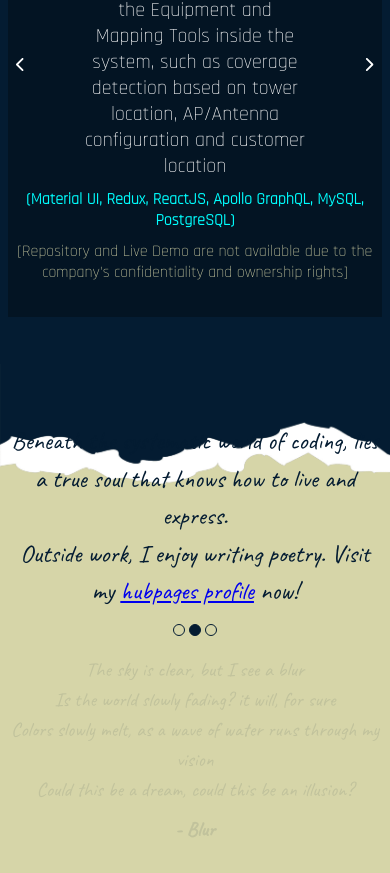
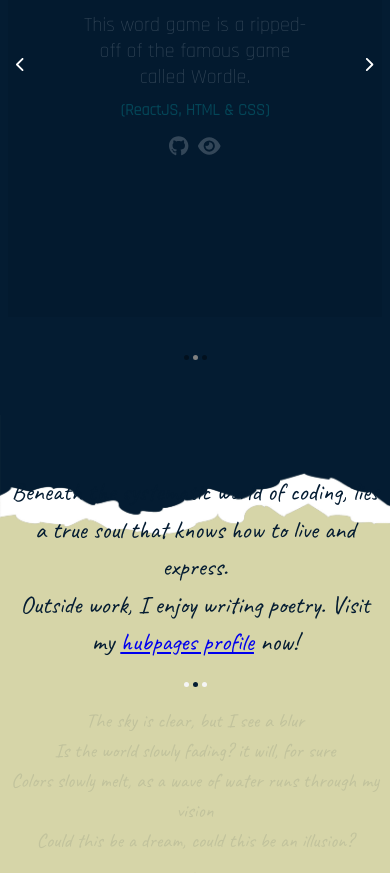
Before and after one commit to johnmarkcabusog/myportfolio, a React (Create React App) app: page / in a window 390 px wide. Shown: the part 2756-3629 px from the top of the page. Built offline with nearby package versions, Linux system fonts and the light colour scheme.

Commit message:
Responsiveness and other polishes

```diff
--- a/public/index.html
+++ b/public/index.html
@@ -2,14 +2,14 @@
 <html lang="en">
   <head>
     <meta charset="utf-8" />
-    <link rel="icon" href="%PUBLIC_URL%/favicon.ico" />
+    <link rel="icon" href="%PUBLIC_URL%/logo-jm.png" />
     <meta name="viewport" content="width=device-width, initial-scale=1" />
     <meta name="theme-color" content="#000000" />
     <meta
       name="description"
       content="Web site created using create-react-app"
     />
-    <link rel="apple-touch-icon" href="%PUBLIC_URL%/logo192.png" />
+    <link rel="apple-touch-icon" href="%PUBLIC_URL%/logo-jm.png" />
     <!--
       manifest.json provides metadata used when your web app is installed on a
       user's mobile device or desktop. See https://developers.google.com/web/fundamentals/web-app-manifest/
@@ -29,7 +29,7 @@
     <link rel="preconnect" href="https://fonts.gstatic.com" crossorigin>
     <link href="https://fonts.googleapis.com/css2?family=Caveat&family=Rajdhani:wght@300&display=swap" rel="stylesheet">
     <link rel="stylesheet" href="https://cdnjs.cloudflare.com/ajax/libs/font-awesome/4.7.0/css/font-awesome.min.css">
-    <title>React App</title>
+    <title>JM Cabusog</title>
     <script src="https://kit.fontawesome.com/a076d05399.js" crossorigin="anonymous"></script>
   </head>
   <body>
--- a/src/pages/CreativeWorks/index.js
+++ b/src/pages/CreativeWorks/index.js
@@ -23,17 +23,20 @@ const work_excerpts = [
 ];
 const CreativeWorks = () => {
   const [currentPoem, setSelectCurrentPoem] = useState(1);
+  const [interrupted, setInterrupted] = useState(false);
 
   useEffect(() => {
     let interval_id = setInterval(() => {
-      if(currentPoem === work_excerpts.length){
-        setSelectCurrentPoem(1);
-      } else {
-        setSelectCurrentPoem(currentPoem+1)
+      if (!interrupted) {
+        if (currentPoem === work_excerpts.length) {
+          setSelectCurrentPoem(1);
+        } else {
+          setSelectCurrentPoem(currentPoem + 1);
+        }
       }
     }, 6000);
     return () => clearInterval(interval_id);
-  }, [currentPoem]);
+  }, [currentPoem,interrupted]);
 
   return (
     <div id="creative-works">
@@ -56,23 +59,30 @@ const CreativeWorks = () => {
             <div
               key={index}
               className={`creative-bullet ${
-                w.id === currentPoem ? "selected-poem-bullet" : ""
+                w.id === currentPoem ? "selected" : ""
               }`}
-              onClick={() => setSelectCurrentPoem(w.id)}
+              onClick={() => {
+                setSelectCurrentPoem(w.id);
+                setInterrupted(true);
+              }}
             ></div>
           );
         })}
       </div>
 
-      {work_excerpts.map((w, index)=>{
-        return(
-          <div key={index} className={`poem-accordion ${w.id === currentPoem?'selected-excerpt':''}`}>
+      {work_excerpts.map((w, index) => {
+        return (
+          <div
+            key={index}
+            className={`poem-accordion ${
+              w.id === currentPoem ? "selected-excerpt" : ""
+            }`}
+          >
             {w.excerpt}
             <div className="piece-title">- {w.title}</div>
           </div>
-        )
+        );
       })}
-
     </div>
   );
 };
--- a/src/pages/CreativeWorks/style.css
+++ b/src/pages/CreativeWorks/style.css
@@ -33,10 +33,10 @@
   text-align: center;
 }
 .creative-bullet {
-  height: 10px;
-  width: 10px;
+  height: 5px;
+  width: 5px;
   border-radius: 50%;
-  border: 1px solid #041c32;
+  background-color: whitesmoke;
   display: inline-block;
   margin: 2px;
   cursor: pointer;
@@ -49,7 +49,7 @@
   padding-top: 10px;
   font-weight: bold;
 }
-.create-bullet-section .selected-poem-bullet {
+.create-bullet-section .selected {
   background-color: #041c32;
 }
 
--- a/src/pages/Experiences/style.css
+++ b/src/pages/Experiences/style.css
@@ -83,7 +83,7 @@
     line-height: 1.6;
 
 }
-.selected{
+.tab-header .selected{
     border-bottom: 2px solid #0d74a2;
     color: whitesmoke;
     font-weight: bold;
--- a/src/pages/SoftwareCreations/index.js
+++ b/src/pages/SoftwareCreations/index.js
@@ -1,4 +1,4 @@
-import React, { useState } from "react";
+import React, { useEffect, useState } from "react";
 import "./style.css";
 import { FontAwesomeIcon } from "@fortawesome/react-fontawesome";
 import VispImage from "./assets/visp-mapping.png";
@@ -43,13 +43,20 @@ const works = [
 ];
 const SoftwareCreations = () => {
   const [currentSlide, setSelectSlide] = useState(1);
+  const [interrupted, setInterrupted] = useState(false);
+  useEffect(()=>{
+    const interval = setInterval(() => {
+      if(!interrupted){
+        if (currentSlide === works.length) {
+          setSelectSlide(1);
+        } else {
+          setSelectSlide(currentSlide + 1);
+        }
+      }
 
-  // const selectedWork = works.find(x=> x.id === currentSlide);
-  // setTimeout(()=>{
-  //   setSelectSlide(currentSlide + 1);
-  // }, 3000);
-
-  console.log("CUrrent slide", currentSlide);
+    }, 6000);
+    return ()=> clearInterval(interval)
+  }, [currentSlide, interrupted])
 
   const handleBack = () => {
     if (currentSlide === 1) {
@@ -57,6 +64,7 @@ const SoftwareCreations = () => {
     } else {
       setSelectSlide(currentSlide - 1);
     }
+    setInterrupted(true)
   };
 
   const handleForward = () => {
@@ -65,6 +73,7 @@ const SoftwareCreations = () => {
     } else {
       setSelectSlide(currentSlide + 1);
     }
+    setInterrupted(true)
   };
 
   return (
@@ -84,8 +93,7 @@ const SoftwareCreations = () => {
                 }`}
               >
                 <img src={work.img_src} alt="visp" className="work-image" />
-                {/* {work.name} */}
-                <div className="info-panel">
+                <div className="info-panel ">
                   <div className="software-name">{work.name}</div>
                   <div className="software-desc">{work.description}</div>
                   <div className="software-tech">{work.tech_used}</div>
@@ -102,8 +110,8 @@ const SoftwareCreations = () => {
                     </div>
                   ) : (
                     <div className="personal-message">
-                      [Repository and Live Demo are not available due to the
-                      company's confidentiality and ownership rights]
+                      [Repository and Live Demo are not available due to
+                      company's ownership rights]
                     </div>
                   )}
                 </div>
@@ -117,6 +125,15 @@ const SoftwareCreations = () => {
             <FontAwesomeIcon icon={`chevron-right`} />
           </div>
         </div>
+        <div className="bullet-software-parent">
+          {works.map(work=>{
+            return(
+              <div className={`${
+                currentSlide === work.id ? "selected" : ""
+              }`}></div>
+            )
+          })}
+        </div>
       </div>
     </div>
   );
--- a/src/pages/SoftwareCreations/style.css
+++ b/src/pages/SoftwareCreations/style.css
@@ -26,7 +26,6 @@
 .software-body{
     display: flex;
     position: relative;
-    /* align-items: center; */
     width: 100%;
     justify-content: center;
     height: 60vh;
@@ -55,9 +54,23 @@
     gap:10px;
     white-space: pre-line;
     text-align: center;
-    /* cursor: pointer; */
 }
-
+.bullet-software-parent{
+    align-self: center;
+}
+.bullet-software-parent * {
+    height: 5px;
+    width: 5px;
+    border-radius: 50%;
+    background-color: rgb(0,0,0,0.4);
+    display: inline-block;
+    margin: 2px;
+}
+.bullet-software-parent .selected{
+    background-color: gray;
+    height: 5px;
+    width: 5px;
+}
 .personal-message{
     color: #d6d5a8;
 }
```
Also changed, not shown: 1 other file (tests, documents, lock files or other folders).
